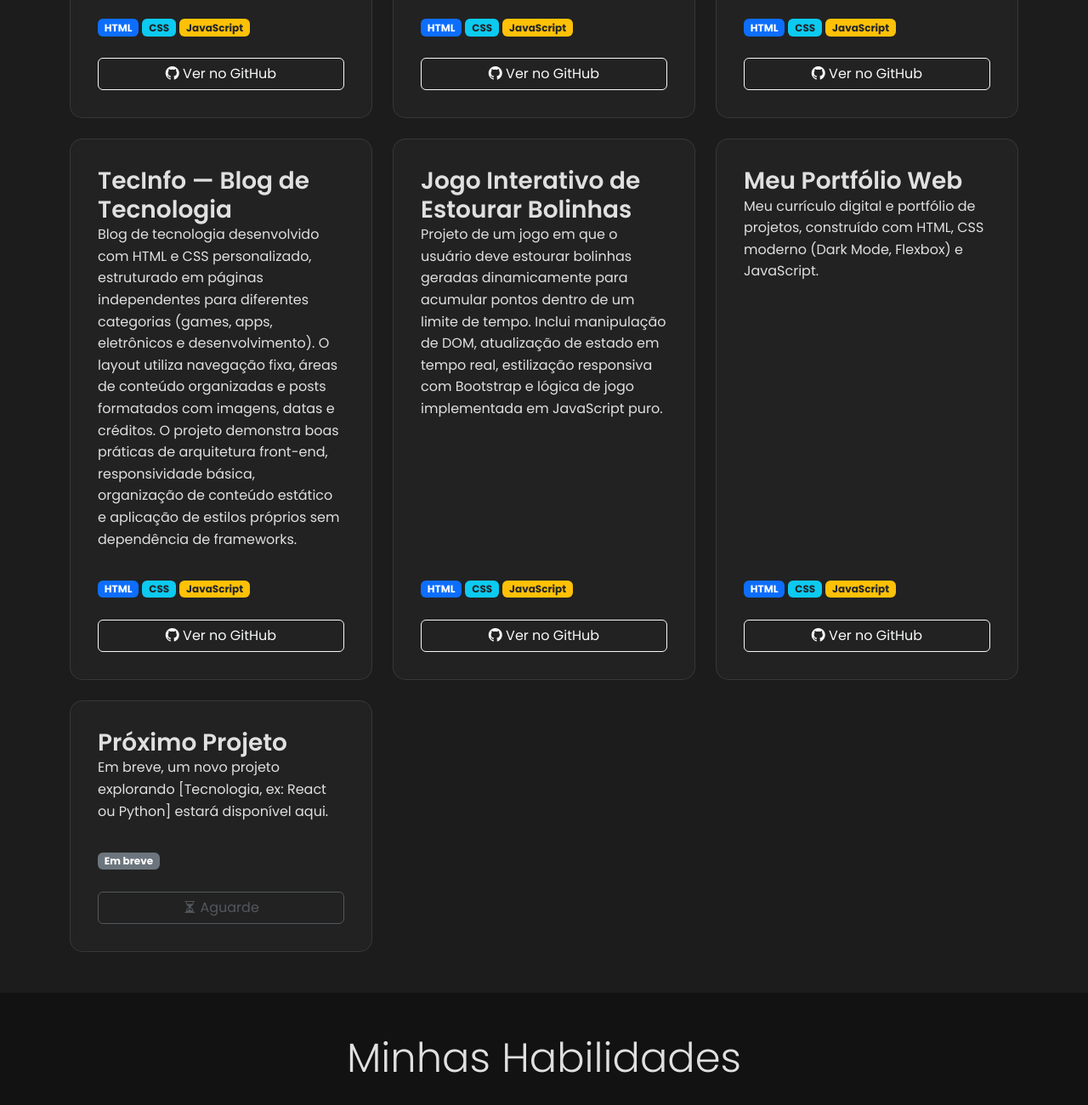
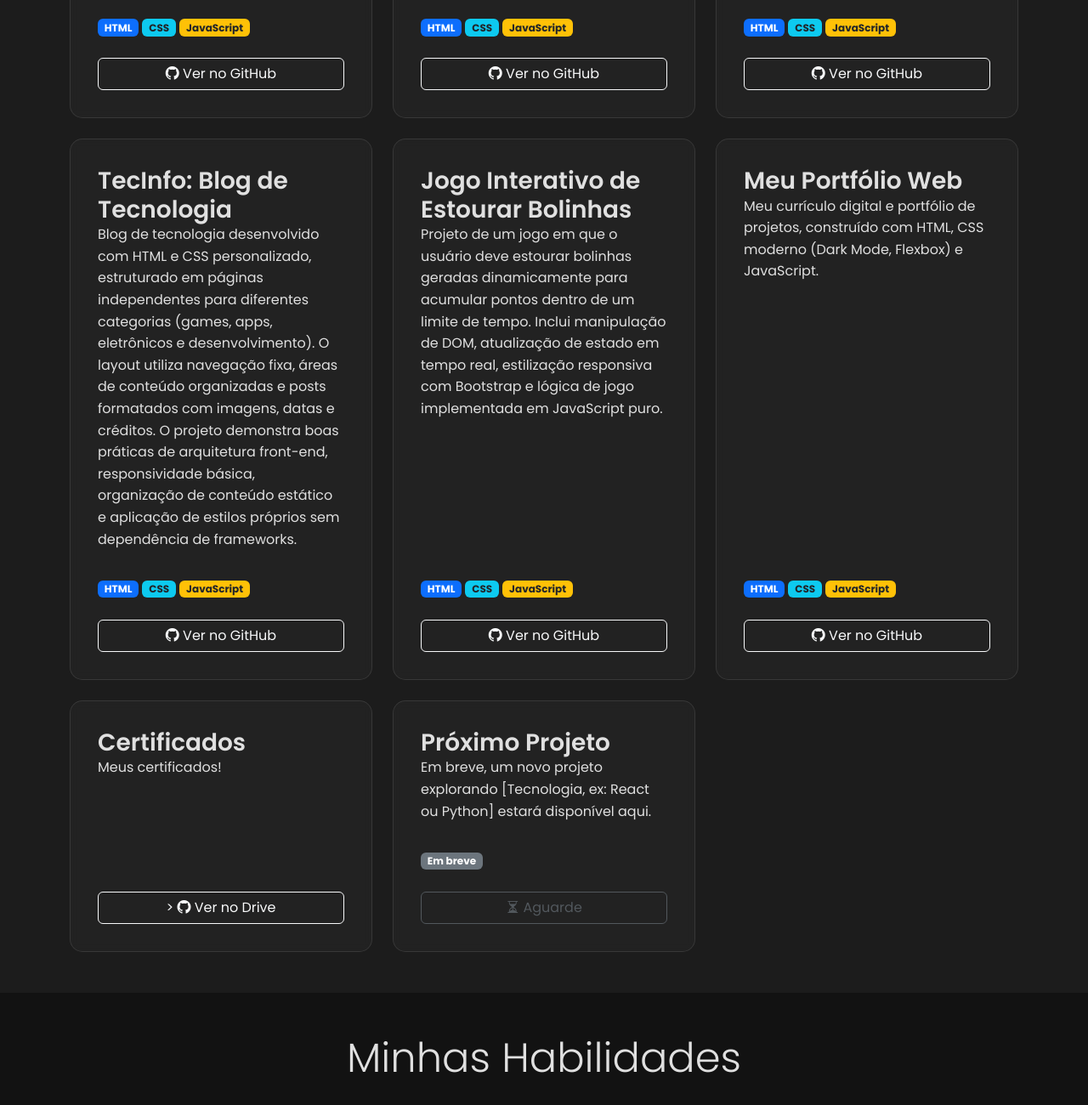
Before and after one commit to joanadominguess/portfolioweb, a plain HTML site: page index.html in a window 1280 px wide. Shown: the part 2105-3405 px from the top of the page at 85% size. Drawn offline with nearby package versions, Linux system fonts and the light colour scheme.

Commit message:
Update index.html

```diff
--- a/index.html
+++ b/index.html
@@ -102,7 +102,7 @@
 
                     <div class="col-lg-4 col-md-6">
                         <div class="project-card">
-                            <h3 class="card-title">IAgora — Portal de Notícias sobre Inteligência Artificial</h3>
+                            <h3 class="card-title">IAgora: Portal de Notícias sobre Inteligência Artificial</h3>
                             <p class="card-text">Website de notícias focado em inteligência artificial, desenvolvido com HTML, CSS e JavaScript para apresentar artigos de forma organizada e responsiva. O projeto inclui navegação estruturada, seções temáticas, cartões de notícias, imagens destacadas e formatação clara para leitura. A interface foi construída com CSS personalizado e lógica em JavaScript para futuras funcionalidades dinâmicas, como filtros, carregamento de posts e interação do usuário.</p>
                             <div class="card-tags">
                                 <span class="badge bg-primary">HTML</span>
@@ -117,7 +117,7 @@
 
                     <div class="col-lg-4 col-md-6">
                         <div class="project-card">
-                            <h3 class="card-title">TecInfo — Blog de Tecnologia</h3>
+                            <h3 class="card-title">TecInfo: Blog de Tecnologia</h3>
                             <p class="card-text">Blog de tecnologia desenvolvido com HTML e CSS personalizado, estruturado em páginas independentes para diferentes categorias (games, apps, eletrônicos e desenvolvimento). O layout utiliza navegação fixa, áreas de conteúdo organizadas e posts formatados com imagens, datas e créditos. O projeto demonstra boas práticas de arquitetura front-end, responsividade básica, organização de conteúdo estático e aplicação de estilos próprios sem dependência de frameworks.</p>
                             <div class="card-tags">
                                 <span class="badge bg-primary">HTML</span>
@@ -156,6 +156,18 @@
                             </div>
                             <a href="https://joanadominguess.github.io/portfolioweb/" target="_blank" class="btn btn-outline-light mt-4">
                                 <i class="bi bi-github"></i> Ver no GitHub
+                            </a>
+                        </div>
+                    </div>
+
+                    <div class="col-lg-4 col-md-6">
+                        <div class="project-card">
+                            <h3 class="card-title">Certificados</h3>
+                            <p class="card-text">Meus certificados!</p>
+                            <div class="card-tags">
+                            </div>
+                            <a href="https://drive.google.com/drive/folders/1WZdeTsV3C-2OI32dnAO0x7gcqPhOsYsS" target="_blank" class="btn btn-outline-light mt-4">>
+                                <i class="bi bi-github"></i> Ver no Drive
                             </a>
                         </div>
                     </div>
```
